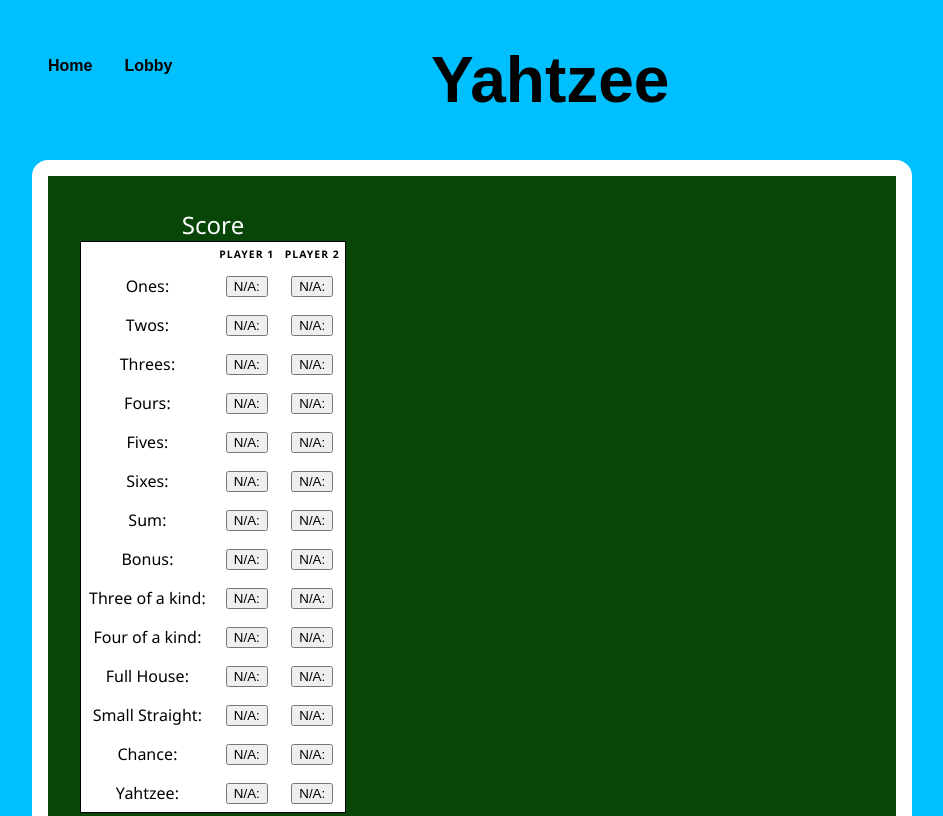
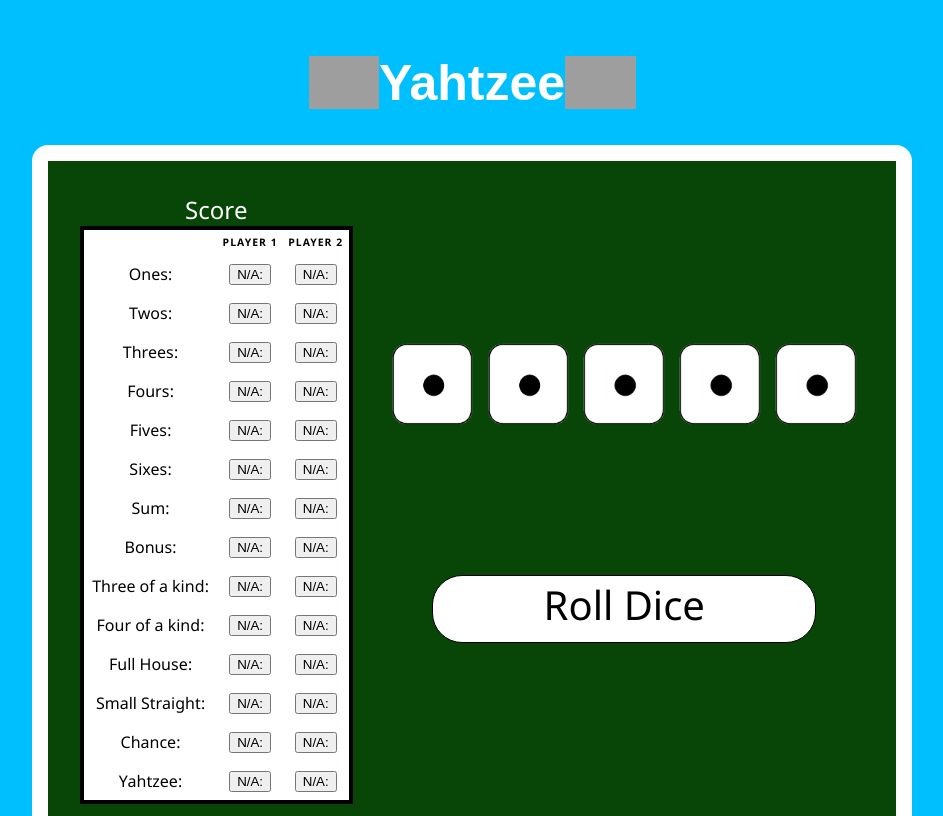
Before and after one commit to MatthewWilson24/Yahtzee, a website: page client/game.html in a window 1280 px wide. Shown: the top 816 px of the page, without its empty margins (168-1111 px from the left). Drawn offline with Linux system fonts and the light colour scheme; grey boxes are pictures that could not be loaded.

Commit message:
changed game.html

```diff
--- a/client/game.html
+++ b/client/game.html
@@ -19,24 +19,12 @@
     <link rel="stylesheet" href="styles/game.css">
 </head>
 
-<body class = wrapper>
-    <h1>
-        <ul class = "navigation">
-            <li>
-                <a href="index.html" id="banner1">Home</a>
-            </li>
-            <li>
-                <a href="lobby.html" id="banner2">Lobby</a>
-            </li>
-        </ul>
-    </h1>
-</body>
+<body id="wrapper">
+    <div class="title_container">
+        <h1><img style= "width:8%; height:8%;"  src ="https://gilkalai.files.wordpress.com/2017/09/dice.png?w=640">Yahtzee <img style= "width:8%; height:8%;"  src ="https://gilkalai.files.wordpress.com/2017/09/dice.png?w=640"></h1>
 
-<body id = "wrapper">
-    <div id = "title">
-        <h1>Yahtzee</h1>
     </div>
-    <div id = "board" style="height: 600px;">
+    <div id="board" style="height: 600px;">
         <table class="Players center">
             <caption>Score</caption>
 
@@ -203,10 +191,21 @@
                 </tr>
             </tbody>
         </table>
+
+        <div id="right_container">
+            <div id="dice_container">
+                <img id="dice1" class="dice" src="./images/dice_1.png">
+                <img id="dice2" class="dice" src="./images/dice_1.png">
+                <img id="dice3" class="dice" src="./images/dice_1.png">
+                <img id="dice4" class="dice" src="./images/dice_1.png">
+                <img id="dice5" class="dice" src="./images/dice_1.png">
+            </div>
+            <button id="roll_button" class="main-button"> Roll Dice </button>
+        </div>
     </div>
-</body>
 
-<h1>Click the dice to roll</h1>
+
+    <!-- <h1>Click the dice to roll</h1>
 <section class="container">
   <div id="cube">
     <div class="front">
@@ -243,11 +242,9 @@
       <span class="dot dot6"></span>
     </div>
   </div>
-</section>
-
-
-    <script src="./scripts/game.js" type="module"></script>
     <script src="./scripts/dice.js" type="module"></script>
+</section>-->
+<script src="./scripts/game.js" type="module"></script>
 </body>
 
 </html>
--- a/client/styles/game.css
+++ b/client/styles/game.css
@@ -1,4 +1,28 @@
 @import './main.css';
+
+/* * { border: 1px solid black; } */
+#right_container {
+  display: flex;
+  flex-direction: column;
+  justify-content: space-evenly;
+  align-items: center;
+  margin: auto;
+  margin-left: 1rem;
+  float: right;
+  flex-grow: 1;
+  height: 100%;
+}
+
+#dice_container {
+  display: flex;
+  flex-direction: row;
+  justify-content: space-around;
+  width: 100%;
+}
+
+.dice {
+  width: 17%;
+}
 
 #wrapper {
     margin: auto;
@@ -14,7 +38,6 @@
 }
 
 ul.navigation li a {
-    display: inline-block;
     font-size: medium;
     color: black;
     text-align: center;
@@ -28,19 +51,14 @@
 
 }
 
-.wrapper {
-    align: top;
-}
 
 #title {
     position: center;
     font-size: xx-large;
 }
 
-#rollDice {
-    border: solid black;
-    box-shadow: 0 12px 16px 0 rgba(0,0,0,0.24), 0 17px 50px 0 rgba(0,0,0,0.19);
-    font-family: Verdana
+#roll_button {
+    width: 80%;
 }
 
 body button:hover {
@@ -48,6 +66,7 @@
 }
 
 #board {
+    display: flex;
     background-color: rgb(7, 70, 7);
     border: solid 1rem white;
     border-radius: 1rem;
@@ -59,14 +78,18 @@
 
 table{
     display: table;
-    border: 1px solid black;
+    border: 4px solid black;
     border-collapse: collapse;
     background-color: white;
     /* margin: 5px; */
-    padding 0;
-    table-layout: fixed;
+    padding: 0;
+    /* table-layout: fixed; */
     box-sizing: content-box;
     align-content: center;
+    float: left;
+    object-fit: fill;
+    width: 40%;
+    margin-right: 1rem;
 }
 
 table caption {
@@ -93,7 +116,7 @@
     text-align: center;
   }
 
-  #cube .front {
+  /* #cube .front {
     transform:
       translateZ(100px);
   }
@@ -200,3 +223,4 @@
   .bottom .dot4 { top: 125px; left: 45px; }
   .bottom .dot5 { top: 125px; left: 85px; }
   .bottom .dot6 { top: 125px; left: 125px; }
+  */
--- a/server/src/form/controllers/enterNameController.js
+++ b/server/src/form/controllers/enterNameController.js
@@ -1,6 +1,7 @@
 import { pendingGameStore } from '../../store/pendingGameStore.js'
 import { buildPath } from './pathBuilder.js'
-var express = require('express')
+import express from 'express'
+
 var app = express()
 /*
     Assume that the body of the request has form:
```
